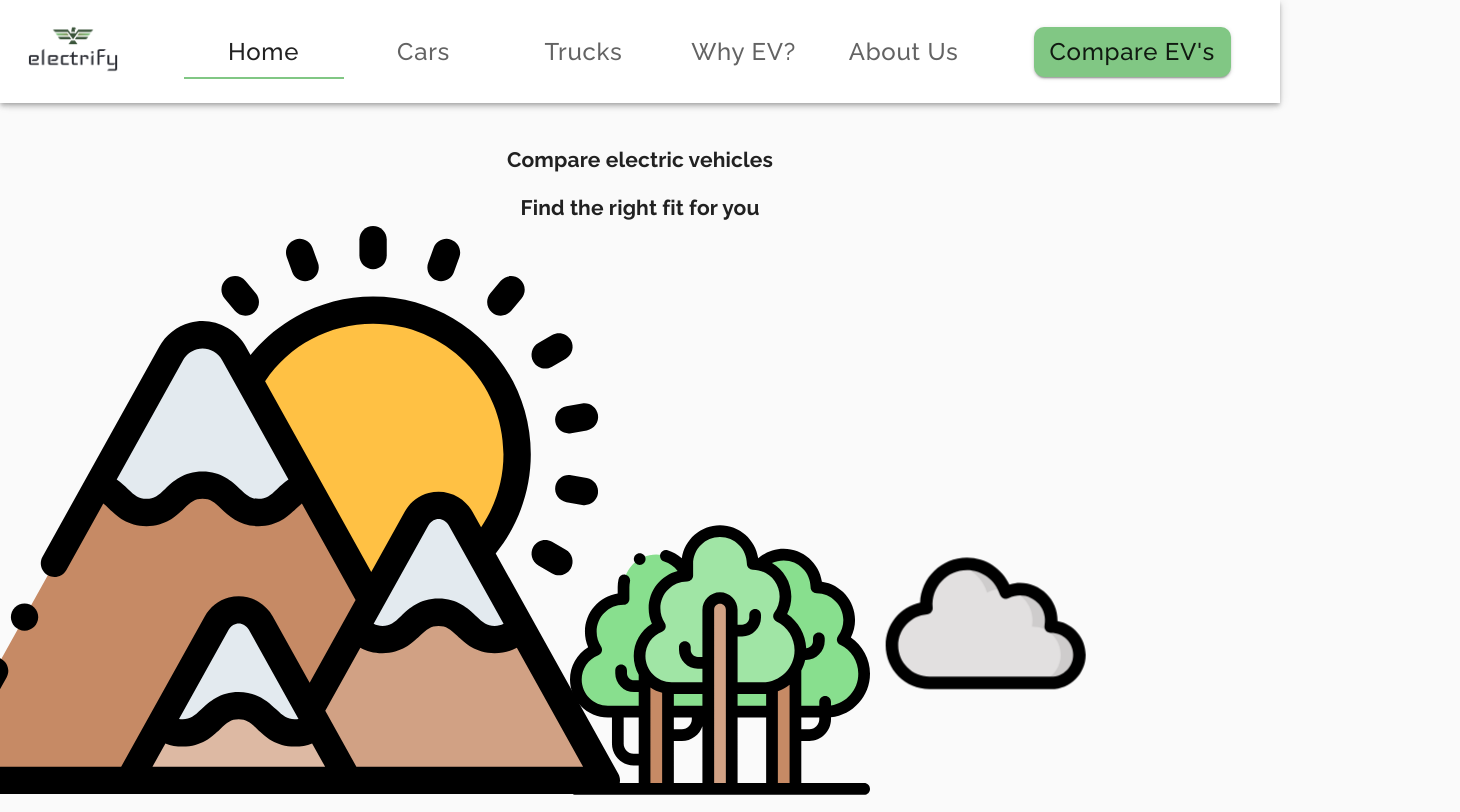
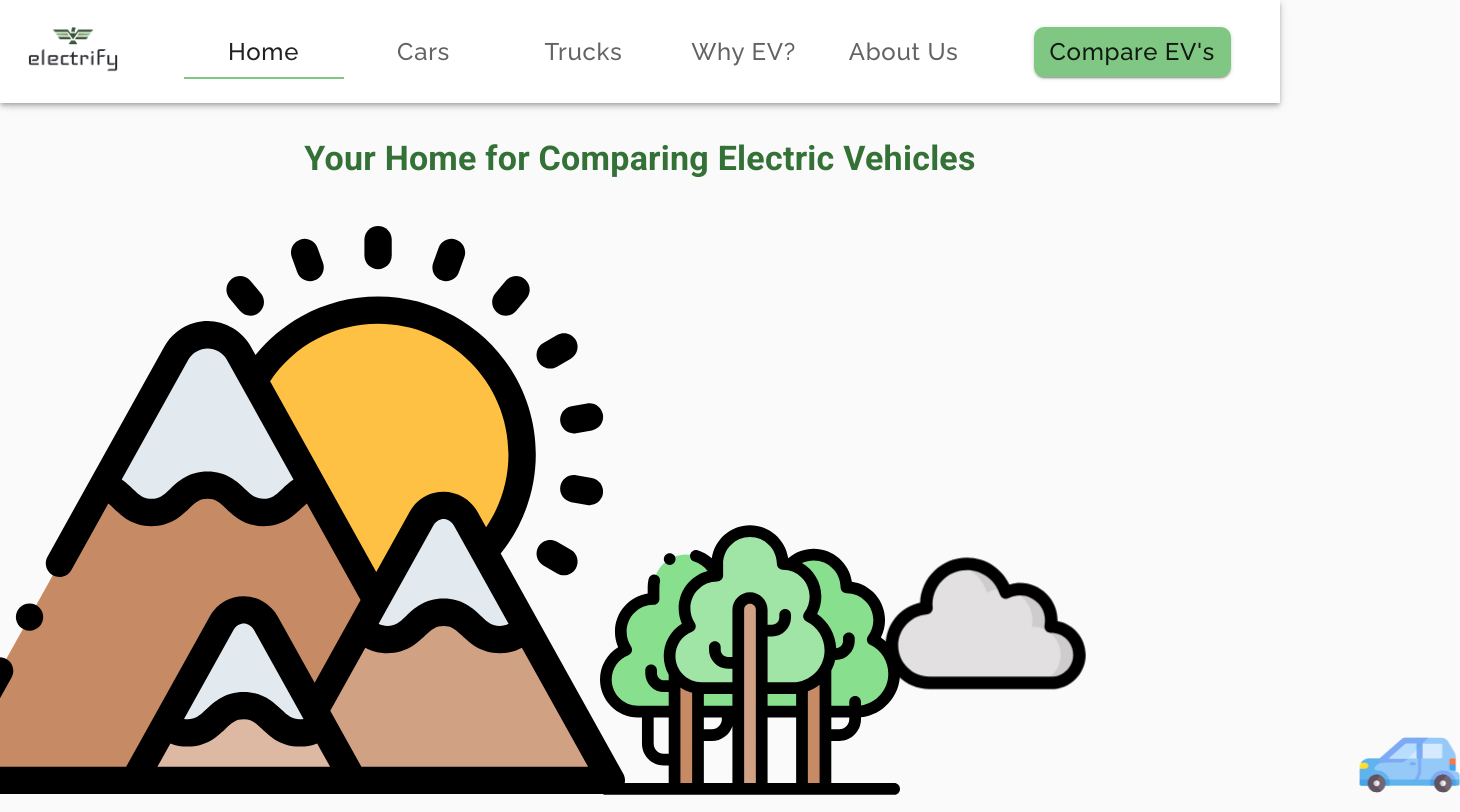
Before and after one commit to MattLong34/electrify-frontend, a React (Create React App) app: page / in a window 1280 px wide. Shown: the top 812 px of the page, 1460 px wide, since content can reach past the window. Built offline with nearby package versions, Linux system fonts and the light colour scheme.

Commit message:
add moving car to hero

```diff
--- a/src/App.css
+++ b/src/App.css
@@ -19,14 +19,21 @@
 .mountains {
 	position: relative;
 	width: 700px;
-	right: 220px;
+	right: 165px;
 	top: -80px;
+}
+
+.car {
+	position: relative;
+	width: 100px;
+	left: -800px;
+	top: -125px;
 }
 
 .forest1 {
 	position: relative;
 	width: 300px;
-	right: 270px;
+	right: 290px;
 	top: -130px;
 }
 
@@ -34,7 +41,7 @@
 	position: relative;
 	width: 300px;
 	top: -130px;
-	left: 100px;
+	left: 15px;
 }
 
 .cloud {
@@ -101,3 +108,33 @@
 		transform: translate(0);
 	}
 }
+
+.slide-in-right {
+	-webkit-animation: slide-in-right 5s linear infinite both;
+	animation: slide-in-right 5s linear infinite both;
+}
+
+@-webkit-keyframes slide-in-right {
+	0% {
+		-webkit-transform: translateX(1600px);
+		transform: translateX(1600px);
+		opacity: 1;
+	}
+	100% {
+		-webkit-transform: translateX(0);
+		transform: translateX(0);
+		opacity: 1;
+	}
+}
+@keyframes slide-in-right {
+	0% {
+		-webkit-transform: translateX(1600px);
+		transform: translateX(1600px);
+		opacity: 1;
+	}
+	100% {
+		-webkit-transform: translateX(0);
+		transform: translateX(0);
+		opacity: 1;
+	}
+}
--- a/src/components/Theme.js
+++ b/src/components/Theme.js
@@ -1,6 +1,7 @@
 import { createMuiTheme } from "@material-ui/core/styles";
 
 const lightGreen = "#81c784";
+const darkGreen = "#3F8D43";
 const orange = "#F59300";
 
 export default createMuiTheme({
@@ -8,12 +9,16 @@ export default createMuiTheme({
 		common: {
 			green: `${lightGreen}`,
 			orange: `${orange}`,
+			darkGreen: `${darkGreen}`,
 		},
 		primary: {
 			main: `${lightGreen}`,
 		},
 		secondary: {
 			main: `${orange}`,
+		},
+		tertiary: {
+			main: `${darkGreen}`,
 		},
 	},
 	typography: {
--- a/src/pages/Home.js
+++ b/src/pages/Home.js
@@ -5,18 +5,37 @@ import React from "react";
 // import Resources from '../components/Resources'
 // import FeaturedTrails from '../components/FeaturedTrails'
 import Button from "@material-ui/core/Button";
-import { Link } from "react-router-dom";
+// import { Link } from "react-router-dom";
+import { makeStyles } from "@material-ui/core/styles";
 
 import mountains from "../assets/mountains.svg";
 import forest from "../assets/forest.svg";
 import cloud from "../assets/cloud.svg";
+import car from "../assets/eco-car.svg";
+import { Typography } from "@material-ui/core";
+
+const useStyles = makeStyles({
+	title: {
+		borderRadius: 10,
+		marginBottom: 50,
+		padding: 10,
+		fontWeight: 800,
+		color: "#337136",
+		// backgroundColor: "green",
+		// border: "1px solid black",
+	},
+});
 
 export default function Home() {
+	const classes = useStyles();
+
 	return (
 		<div className="backdrop">
-			<h2>Compare electric vehicles</h2>
-			<h2>Find the right fit for you</h2>
+			<Typography className={classes.title} variant="h4" color="">
+				Your Home for Comparing Electric Vehicles
+			</Typography>
 			<img src={mountains} className="mountains" />
+			<img src={car} className="car slide-in-right" />
 			<img src={forest} className="forest1" />
 			<img src={forest} className="forest2" />
 			<hr className="hr" />
```
Also changed, not shown: src/assets/eco-car.svg (added).
